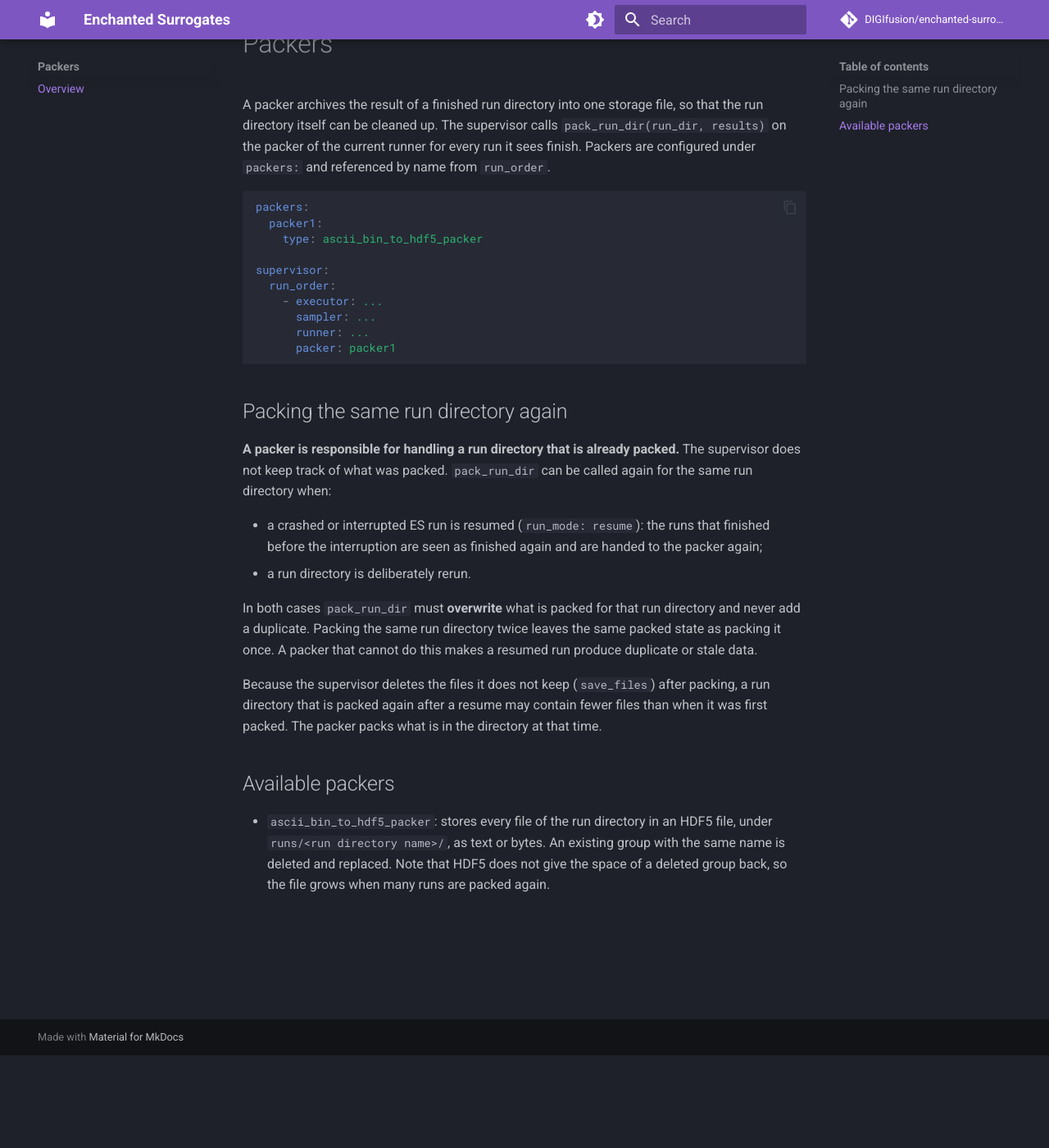
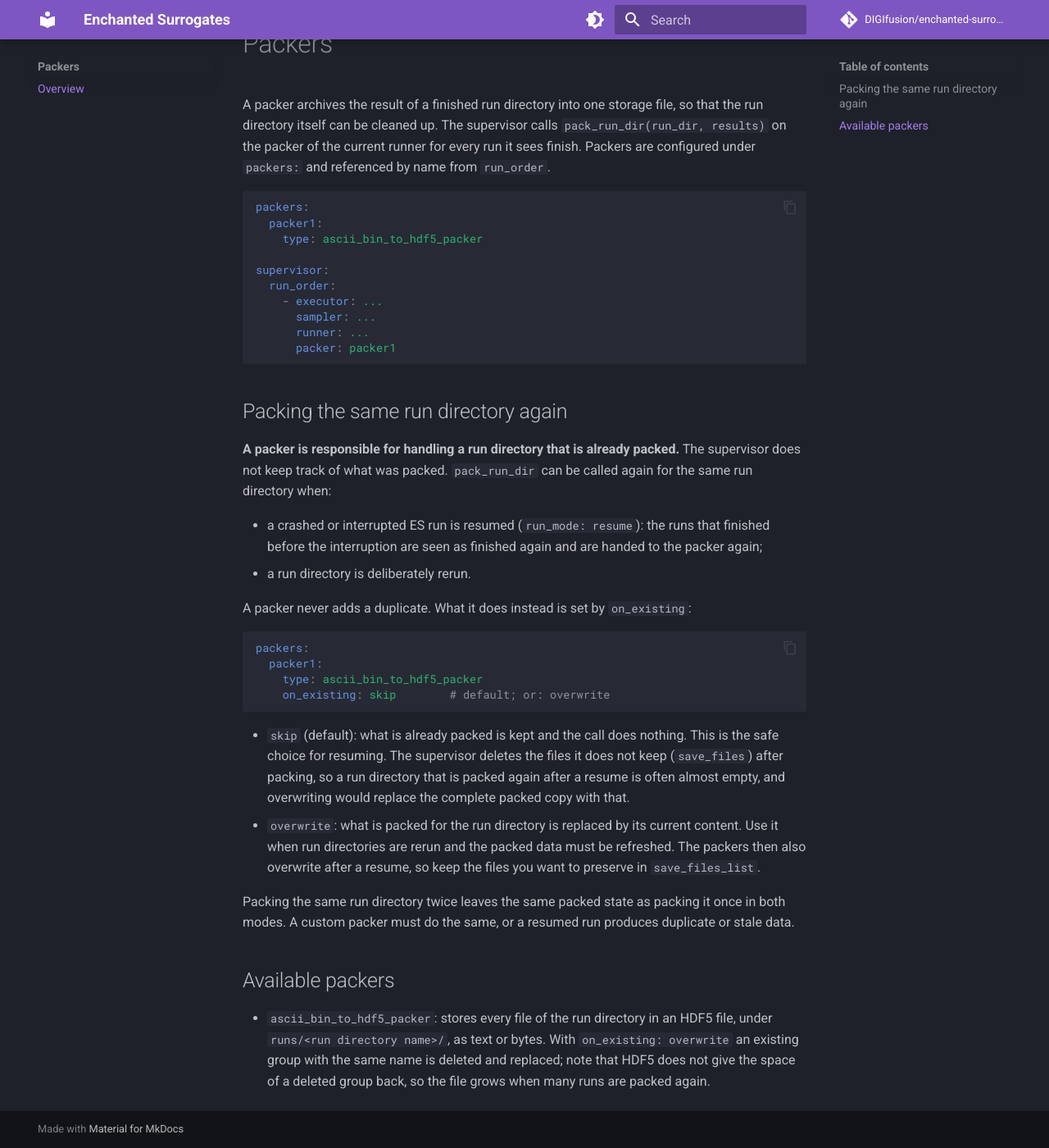
Before and after one commit to DIGIfusion/enchanted-surrogates, an MkDocs documentation site: the page built from docs/packers.md, in a window 1280 px wide and 1400 px high, scrolled down 113 px. Shown: the whole window at 82% size. Built offline with MkDocs 1.6.1 and Material for MkDocs 9.7.7, drawn with Linux system fonts in a browser that asks for light colours; comment, search, counter and statistics services are not loaded.

Commit message:
Packers: skip an already packed run directory by default, overwrite optional
The supervisor deletes the files it does not keep after packing, so a run
directory that a resume hands to the packer again is often almost empty;
overwriting would replace the complete packed copy with that. Add
on_existing to the Packer base class ("skip" default, or "overwrite" to
refresh the packed data of a rerun), implement it in the hdf5 packer, and
document it.

Co-Authored-By: Claude Sonnet 5.5 <noreply@anthropic.com>

````diff
--- a/docs/packers.md
+++ b/docs/packers.md
@@ -28,18 +28,30 @@ the same run directory when:
   before the interruption are seen as finished again and are handed to the packer again;
 - a run directory is deliberately rerun.
 
-In both cases `pack_run_dir` must **overwrite** what is packed for that run directory and
-never add a duplicate. Packing the same run directory twice leaves the same packed state as
-packing it once. A packer that cannot do this makes a resumed run produce duplicate or
-stale data.
+A packer never adds a duplicate. What it does instead is set by `on_existing`:
 
-Because the supervisor deletes the files it does not keep (`save_files`) after packing, a
-run directory that is packed again after a resume may contain fewer files than when it was
-first packed. The packer packs what is in the directory at that time.
+```yaml
+packers:
+  packer1:
+    type: ascii_bin_to_hdf5_packer
+    on_existing: skip        # default; or: overwrite
+```
+
+- `skip` (default): what is already packed is kept and the call does nothing. This is the
+  safe choice for resuming. The supervisor deletes the files it does not keep
+  (`save_files`) after packing, so a run directory that is packed again after a resume is
+  often almost empty, and overwriting would replace the complete packed copy with that.
+- `overwrite`: what is packed for the run directory is replaced by its current content. Use
+  it when run directories are rerun and the packed data must be refreshed. The packers
+  then also overwrite after a resume, so keep the files you want to preserve in
+  `save_files_list`.
+
+Packing the same run directory twice leaves the same packed state as packing it once in both
+modes. A custom packer must do the same, or a resumed run produces duplicate or stale data.
 
 ## Available packers
 
 - `ascii_bin_to_hdf5_packer`: stores every file of the run directory in an HDF5 file, under
-  `runs/<run directory name>/`, as text or bytes. An existing group with the same name is
-  deleted and replaced. Note that HDF5 does not give the space of a deleted group back, so
-  the file grows when many runs are packed again.
+  `runs/<run directory name>/`, as text or bytes. With `on_existing: overwrite` an existing
+  group with the same name is deleted and replaced; note that HDF5 does not give the space
+  of a deleted group back, so the file grows when many runs are packed again.
````
Also changed, not shown: docs/supervisor.md (+2 -1 lines), 3 other files.
